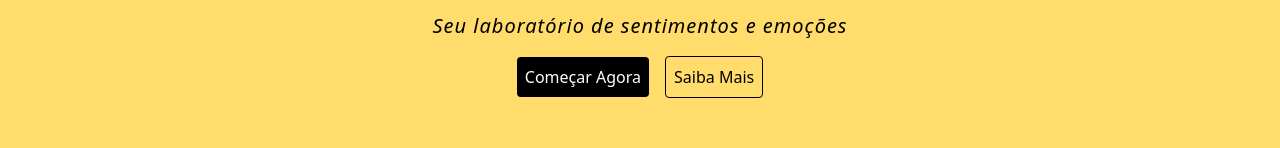
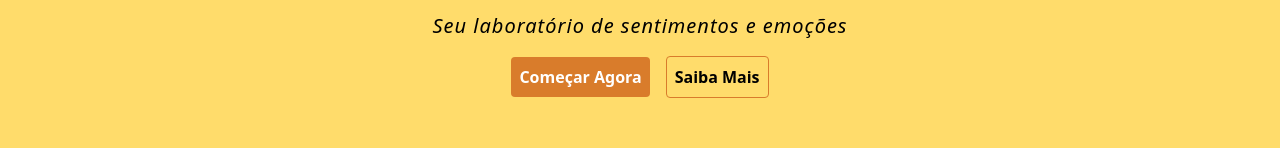
Before and after one commit to joanasouzaa/sentilab, a React (Vite) app: page / in a window 1280 px wide. Shown: the part 228-376 px from the top of the page. Built offline with nearby package versions, Linux system fonts and the light colour scheme.

Commit message:
modificações na home

```diff
--- a/src/assets/components/pages/Home.jsx
+++ b/src/assets/components/pages/Home.jsx
@@ -1,8 +1,4 @@
 import { useNavigate } from "react-router-dom";
-// import MensageHomeForm from "../layout/MensagemHomeForm";
-// import InputMensagemHome from "../layout/InputMensagemHome";
-// import styles from "../../styles/Home.module.css"
-import { Link } from "react-router-dom";
 import imagemHome from '../../images/inteligencia_emocional_educacao.png';
 import styles from '../../styles/Home/Home.module.css'
 
@@ -18,14 +14,14 @@ function Home() {
                     <div className="container px-4 md:px-6">
                         <div className="flex flex-col items-center justify-center space-y-4 text-center">
                             <div className="space-y-2">
-                                <h1 className="text-3xl font-bold tracking-tighter sm:text-5xl">Bem-vindo ao SentiLab</h1>
+                                <h1 className="text-3xl font-bold tracking-tighter sm:text-5xl tracking-tight">Bem-vindo ao SentiLab</h1>
                                 <p className="max-w-[700px] text-muted-foreground md:text-xl italic tracking-wider">
                                     Seu laboratório de sentimentos e emoções
                                 </p>
                             </div>
                             <div className="space-x-4">
-                                <button className="bg-black text-white p-2 rounded-sm" onClick={()=> navigate("/login")}>Começar Agora</button>
-                                <button className="border-1 p-2 rounded-sm">Saiba Mais</button>
+                                <button className={`${styles.btnComeçar} font-bold text-white p-2 rounded-sm cursor-pointer hover:shadow-md`} onClick={()=> navigate("/login")}>Começar Agora</button>
+                                <button className={`${styles.btnSaibaMais} font-bold border-1 p-2 rounded-sm cursor-pointer hover:shadow-md`}>Saiba Mais</button>
                             </div>
                         </div>
                     </div>
--- a/src/assets/styles/Home/Home.module.css
+++ b/src/assets/styles/Home/Home.module.css
@@ -1,3 +1,12 @@
 .welcome, .contact{
     background-color: #FFDC6B;
 }
+
+.btnComeçar{
+    background-color: #D97C2B;
+}
+
+
+.btnSaibaMais{
+    border-color: #D97C2B;
+}
```
